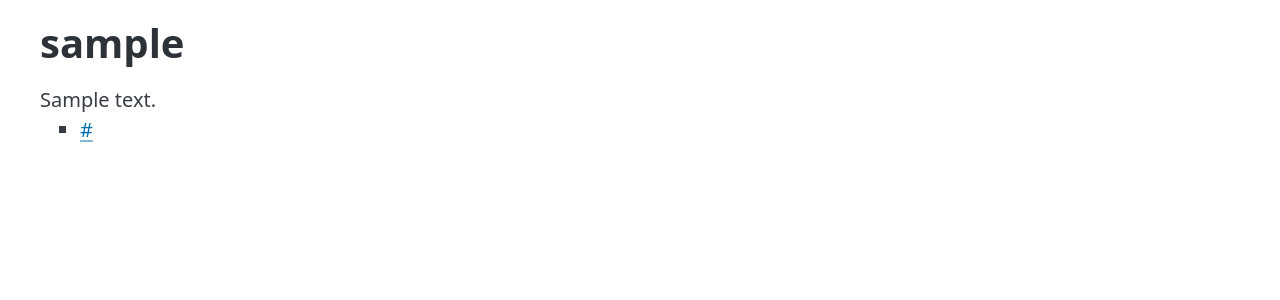
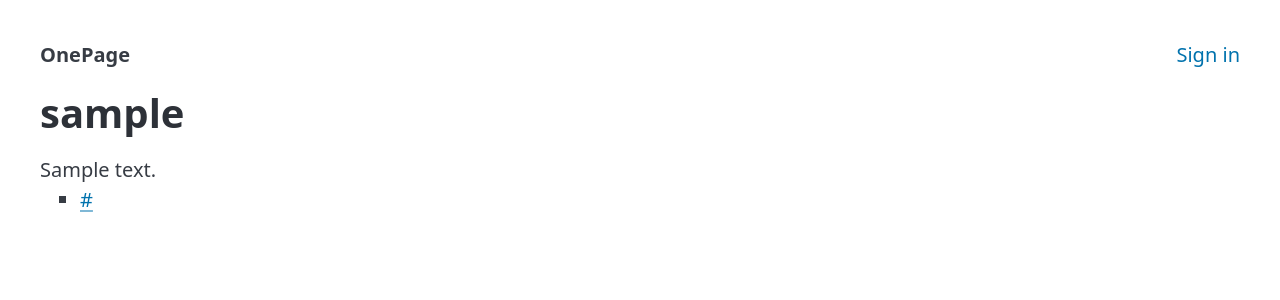
Before and after one commit to xtt28/onepage, a Django app: a page that uses onepage/templates/layout.html in a window 1280 px wide. Shown: the top 300 px of the page. Run offline with Django 5.2, Linux system fonts and the light colour scheme; tables that the repository leaves empty hold one stand-in row (values such as "Sample post"); some libraries are stand-ins or nearby versions.

Commit message:
Add navigation bar to layout

```diff
--- a/onepage/templates/layout.html
+++ b/onepage/templates/layout.html
@@ -11,6 +11,18 @@
 </head>
 <body>
     <main class="container">
+        <nav>
+            <ul>
+                <li><strong>OnePage</strong></li>
+            </ul>
+            <ul>
+                {% if user.is_authenticated %}
+                <li><a href="#">Your profile</a></li>
+                {% else %}
+                <li><a href="#">Sign in</a></li>
+                {% endif %}
+            </ul>
+        </nav>
         {% block content %}{% endblock %}
     </main>
 </body>
```
